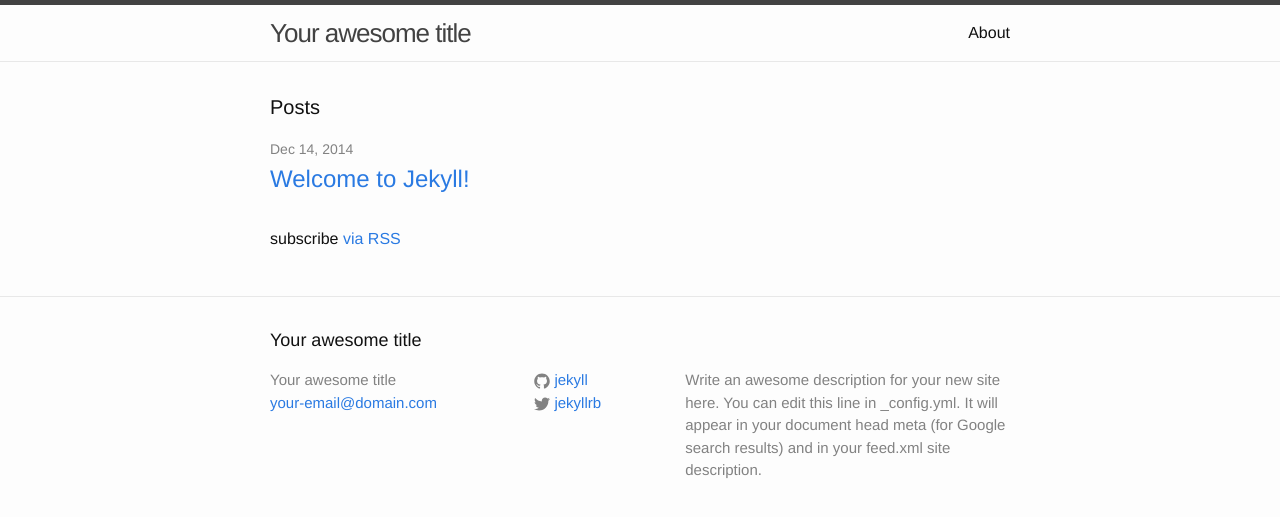
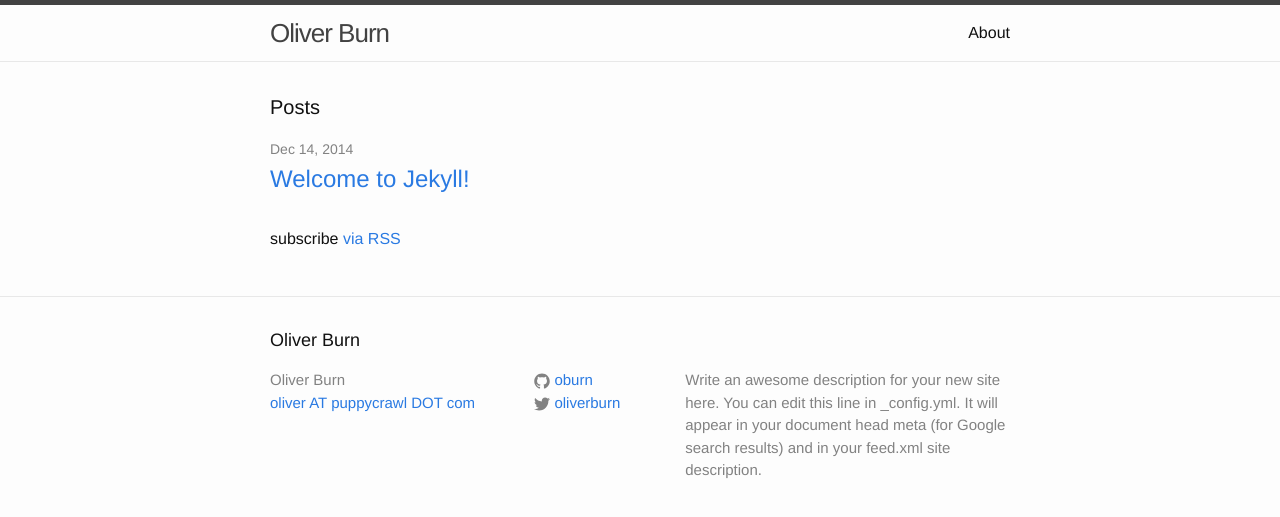
Before and after one commit to oburn/oburn.github.io, a Jekyll site: the page built from index.html, in a window 1280 px wide. Shown: the top 517 px of the page. Built offline with Jekyll 4.4.1, drawn with Linux system fonts in a browser that asks for light colours.

Commit message:
recording changes

```diff
--- a/_config.yml
+++ b/_config.yml
@@ -1,14 +1,14 @@
 # Site settings
-title: Your awesome title
-email: your-email@domain.com
+title: Oliver Burn
+email: oliver AT puppycrawl DOT com
 description: > # this means to ignore newlines until "baseurl:"
   Write an awesome description for your new site here. You can edit this
   line in _config.yml. It will appear in your document head meta (for
   Google search results) and in your feed.xml site description.
 baseurl: "" # the subpath of your site, e.g. /blog/
-url: "http://yourdomain.com" # the base hostname & protocol for your site
-twitter_username: jekyllrb
-github_username:  jekyll
+url: "http://www.puppycrawl.com" # the base hostname & protocol for your site
+twitter_username: oliverburn
+github_username:  oburn
 
 # Build settings
 markdown: kramdown
```
Also changed, not shown: _drafts/new-beginning.md (added, +11 -0 lines), index.md (deleted, +0 -3 lines).
